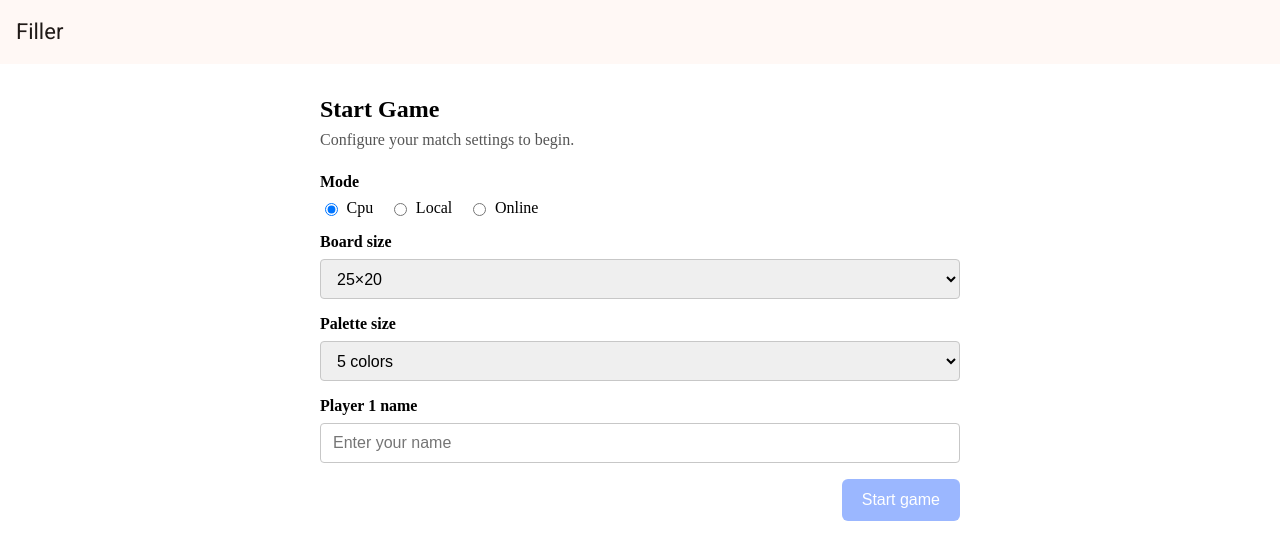
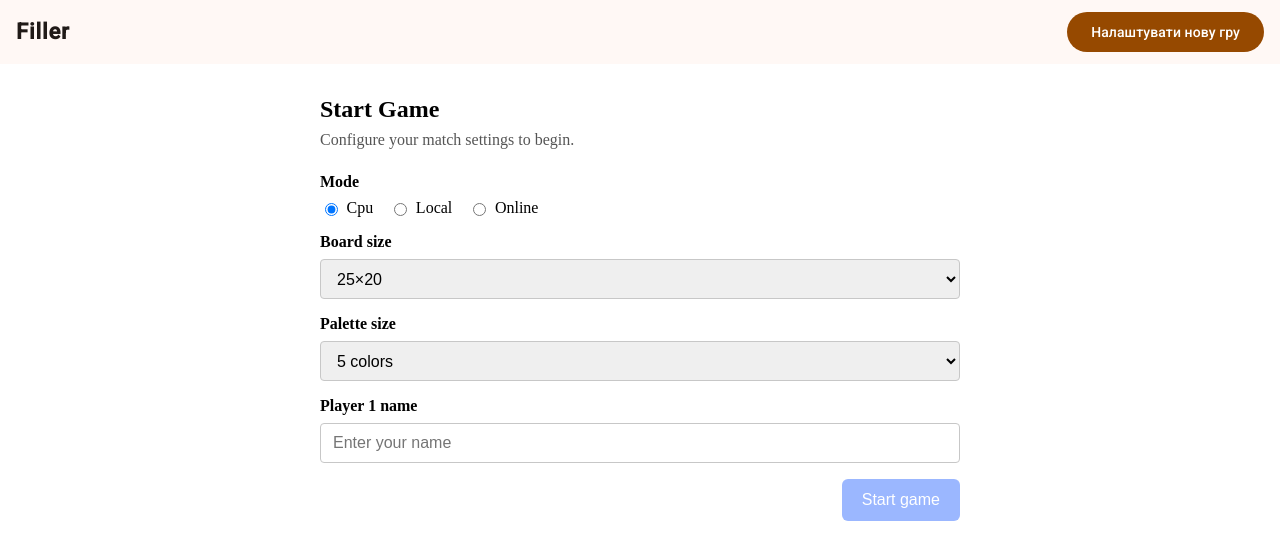
Before and after one commit to VitaliyTyupa/filler, an Angular app: page /start in a window 1280 px wide. Shown: the top 560 px of the page. Built offline with nearby package versions, Linux system fonts and the light colour scheme.

Commit message:
Add session controls to nav header

```diff
--- a/src/app/main/nav-header/nav-header.component.html
+++ b/src/app/main/nav-header/nav-header.component.html
@@ -1,5 +1,18 @@
 <!--<mat-progress-bar mode="indeterminate"></mat-progress-bar>-->
 <mat-toolbar>
-  <span>Filler</span>
-
+  <span class="brand">Filler</span>
+  <span class="spacer"></span>
+  <div class="actions" *ngIf="hasSettings; else newSession">
+    <button mat-stroked-button color="accent" (click)="restart()">
+      Почати гру з початку
+    </button>
+    <button mat-flat-button color="primary" (click)="newGame()">
+      Налаштувати нову гру
+    </button>
+  </div>
+  <ng-template #newSession>
+    <button mat-flat-button color="primary" (click)="newGame()">
+      Налаштувати нову гру
+    </button>
+  </ng-template>
 </mat-toolbar>
--- a/src/app/main/nav-header/nav-header.component.scss
+++ b/src/app/main/nav-header/nav-header.component.scss
@@ -0,0 +1,21 @@
+mat-toolbar {
+  display: flex;
+  gap: 1rem;
+  box-sizing: border-box;
+}
+
+.brand {
+  font-weight: 700;
+  letter-spacing: 0.04em;
+}
+
+.spacer {
+  flex: 1;
+}
+
+.actions {
+  display: flex;
+  align-items: center;
+  gap: 0.75rem;
+  flex-wrap: wrap;
+}
--- a/src/app/main/nav-header/nav-header.component.ts
+++ b/src/app/main/nav-header/nav-header.component.ts
@@ -1,16 +1,44 @@
 import { Component } from '@angular/core';
-import {MatProgressBar} from "@angular/material/progress-bar";
-import {MatToolbar} from "@angular/material/toolbar";
+import { Router } from '@angular/router';
+import { CommonModule } from '@angular/common';
+import { MatProgressBar } from '@angular/material/progress-bar';
+import { MatToolbar } from '@angular/material/toolbar';
+import { MatButtonModule } from '@angular/material/button';
+import { GameSessionService } from '../../game-session.service';
 
 @Component({
   selector: 'fil-nav-header',
     imports: [
+        CommonModule,
         MatProgressBar,
-        MatToolbar
+        MatToolbar,
+        MatButtonModule
     ],
   templateUrl: './nav-header.component.html',
   styleUrl: './nav-header.component.scss'
 })
 export class NavHeaderComponent {
+  constructor(
+    private readonly gameSession: GameSessionService,
+    private readonly router: Router
+  ) {}
 
+  get hasSettings(): boolean {
+    return this.gameSession.hasSettings();
+  }
+
+  restart(): void {
+    if (!this.hasSettings) {
+      this.newGame();
+      return;
+    }
+
+    this.gameSession.clearResult();
+    this.router.navigateByUrl('/game');
+  }
+
+  newGame(): void {
+    this.gameSession.clear();
+    this.router.navigateByUrl('/start');
+  }
 }
```
